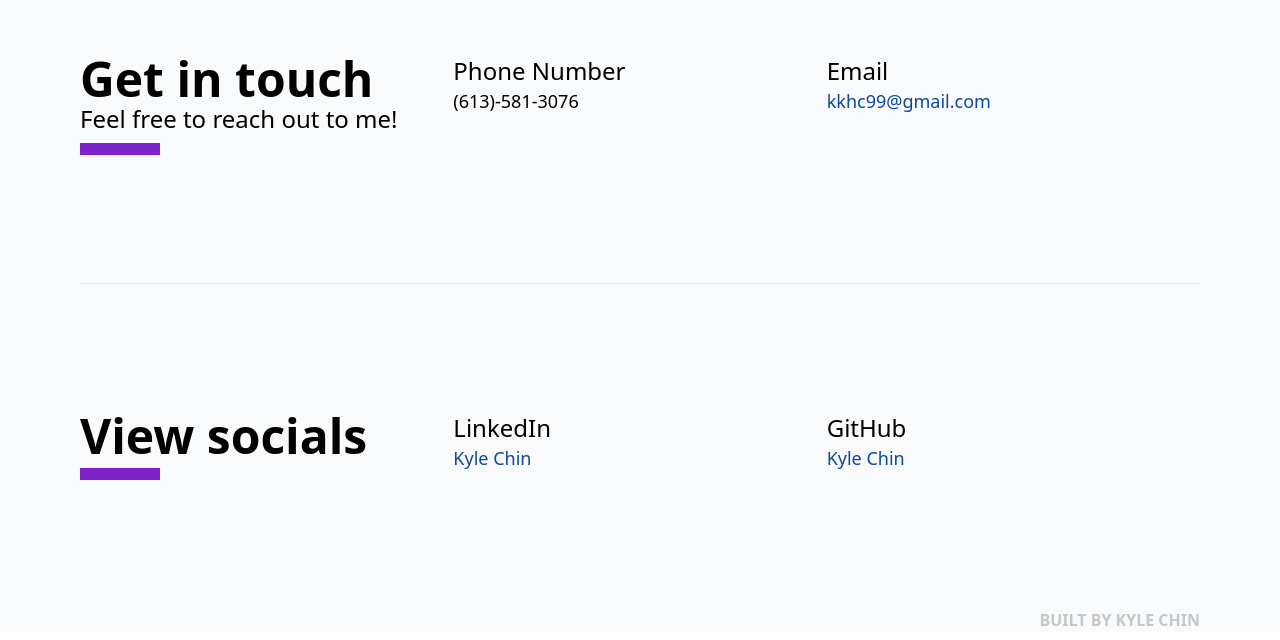
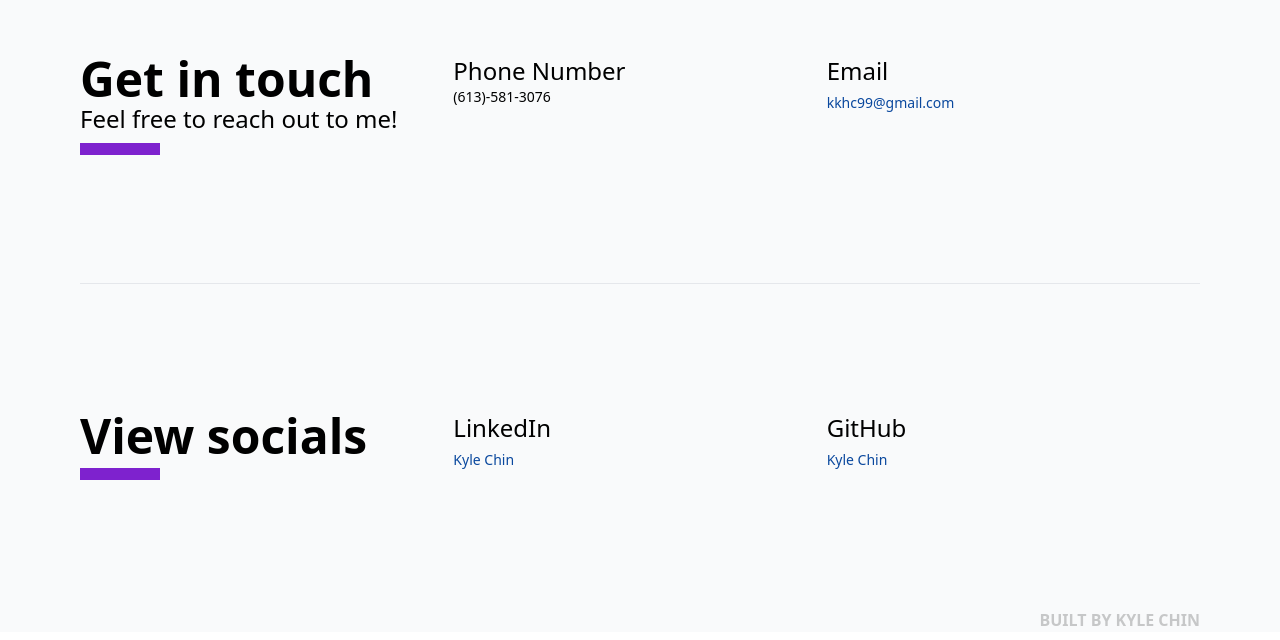
Before and after one commit to MoleXprof/MoleXprof.github.io, a Next.js app: page /contact in a window 1280 px wide. Shown: the part 509-1149 px from the top of the page. Built offline with nearby package versions, Linux system fonts and the light colour scheme.

Commit message:
more responsiveness

```diff
--- a/components/layouts/contact.tsx
+++ b/components/layouts/contact.tsx
@@ -35,13 +35,13 @@ const ContactLayout = () => {
                   Phone Number
                 </p>
                 <p className="md:text-2xl text-lg md:hidden">Phone #</p>
-                <p>(613)-581-3076</p>
+                <p className="text-sm md:text-md">(613)-581-3076</p>
               </div>
             }
             contactOther={
               <div>
                 <p className="md:text-2xl text-lg">Email</p>
-                <a href="mailto:kkhc99@gmail.com" className="hyperlink">
+                <a href="mailto:kkhc99@gmail.com" className="hyperlink text-sm md:text-md">
                   kkhc99@gmail.com
                 </a>
               </div>
@@ -55,7 +55,7 @@ const ContactLayout = () => {
                 <p className="md:text-2xl text-lg">LinkedIn</p>
                 <a
                   href="https://www.linkedin.com/in/kyle-chin-527959231/"
-                  className="hyperlink"
+                  className="hyperlink text-sm md:text-md"
                   target="_blank"
                   rel="noreferrer"
                 >
@@ -68,7 +68,7 @@ const ContactLayout = () => {
                 <p className="md:text-2xl text-lg">GitHub</p>
                 <a
                   href="https://github.com/MoleXprof"
-                  className="hyperlink"
+                  className="hyperlink text-sm md:text-md"
                   target="_blank"
                   rel="noreferrer"
                 >
--- a/components/layouts/projects.tsx
+++ b/components/layouts/projects.tsx
@@ -19,12 +19,12 @@ const ProjectsLayout = () => {
             </Head>
             <Header currentTab={domain[1]} />
             <Hero
-                title="Recent Projects"
+                title="Projects"
                 backgroundTitle="Recent Projects"
                 titleClassName="text-pink-500"
                 backgroundColour="bg-pink-500"
             />
-            <div className="mt-24 mx-5 md:mx-20 grid gap-y-5 md:gap-y-0 md:grid-cols-2 mb-20 gap-x-5 md:gap-x-10">
+            <div className="mt-24 mx-10 md:mx-20 grid gap-y-5 md:gap-y-0 md:grid-cols-2 mb-20 gap-x-5 md:gap-x-10">
                 <ImageCard
                     image='/images/krew.png'
                     text='Krew Home Inspectors'
```
